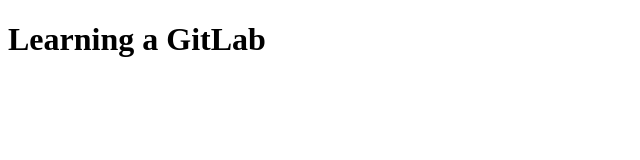
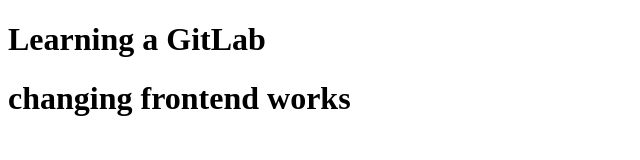
Before and after one commit to shushanth2003/Git-learning, a plain HTML site: page index.html in a window 1280 px wide. Shown: the whole page, without its empty margins (0-640 px from the left). Drawn offline with Linux system fonts and the light colour scheme.

```diff
--- a/index.html
+++ b/index.html
@@ -7,5 +7,6 @@
 </head>
 <body>
     <h1>Learning a GitLab</h1>
+    <h1>changing frontend works</h1>
 </body>
 </html>
```
